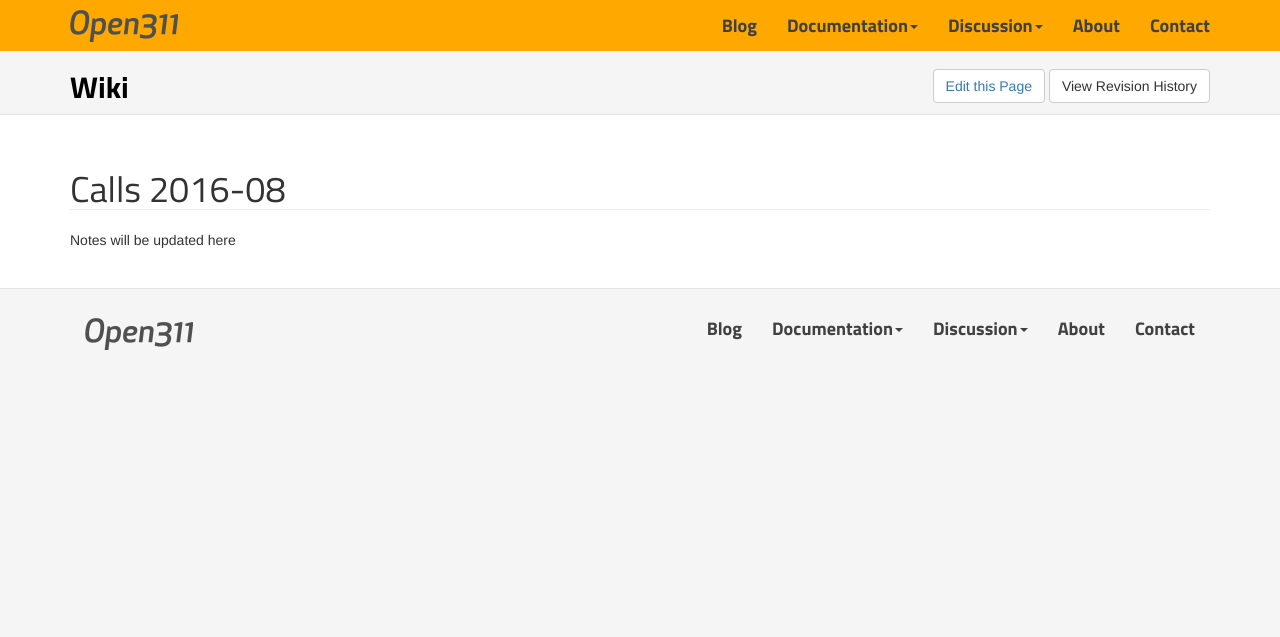
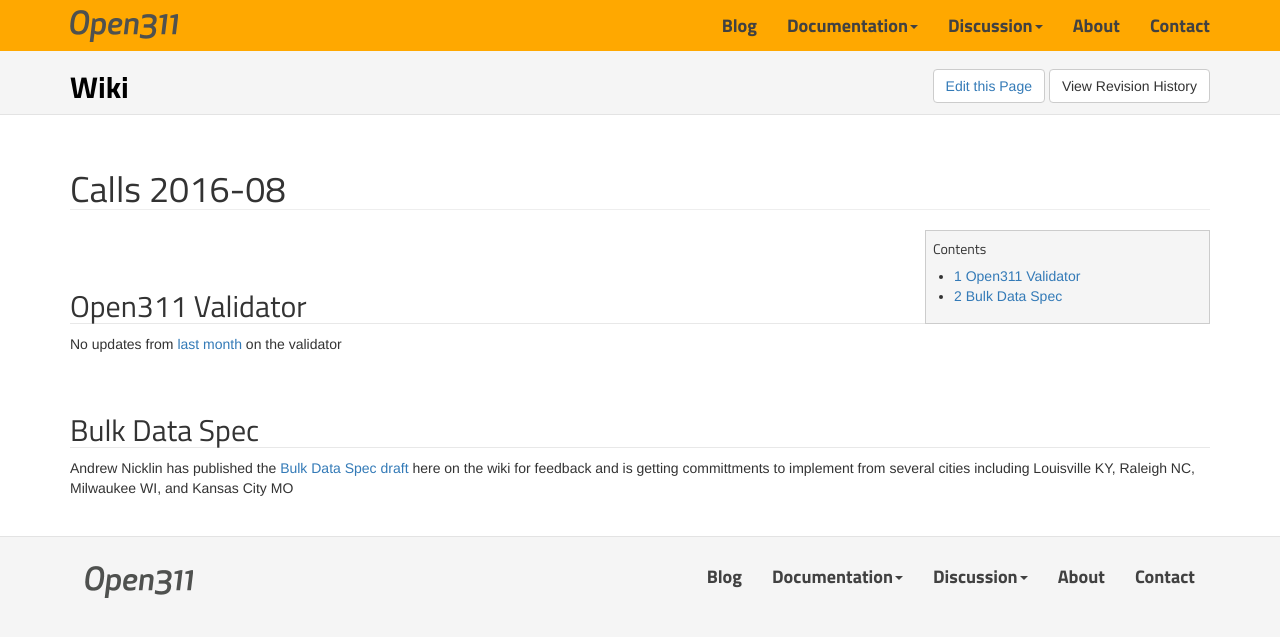
Before and after one commit to open311/open311.github.io, a Jekyll site: the page built from Calls/2016-08.md, in a window 1280 px wide. Shown: the top 637 px of the page. Built offline with Jekyll 4.4.1, drawn with Linux system fonts in a browser that asks for light colours; nearby versions of some CDN libraries.

Commit message:
Adding overdue notes from August 2016 call

```diff
--- a/Calls/2016-08.md
+++ b/Calls/2016-08.md
@@ -3,4 +3,8 @@ title: Calls 2016-08
 permalink: /calls/2016-08/
 ---
 
-Notes will be updated here
+## Open311 Validator
+No updates from [last month](../2016-07/#open311-validator) on the validator
+
+## Bulk Data Spec
+Andrew Nicklin has published the [Bulk Data Spec draft](/GeoReport/bulk) here on the wiki for feedback and is getting committments to implement from several cities including Louisville KY, Raleigh NC, Milwaukee WI, and Kansas City MO
```
